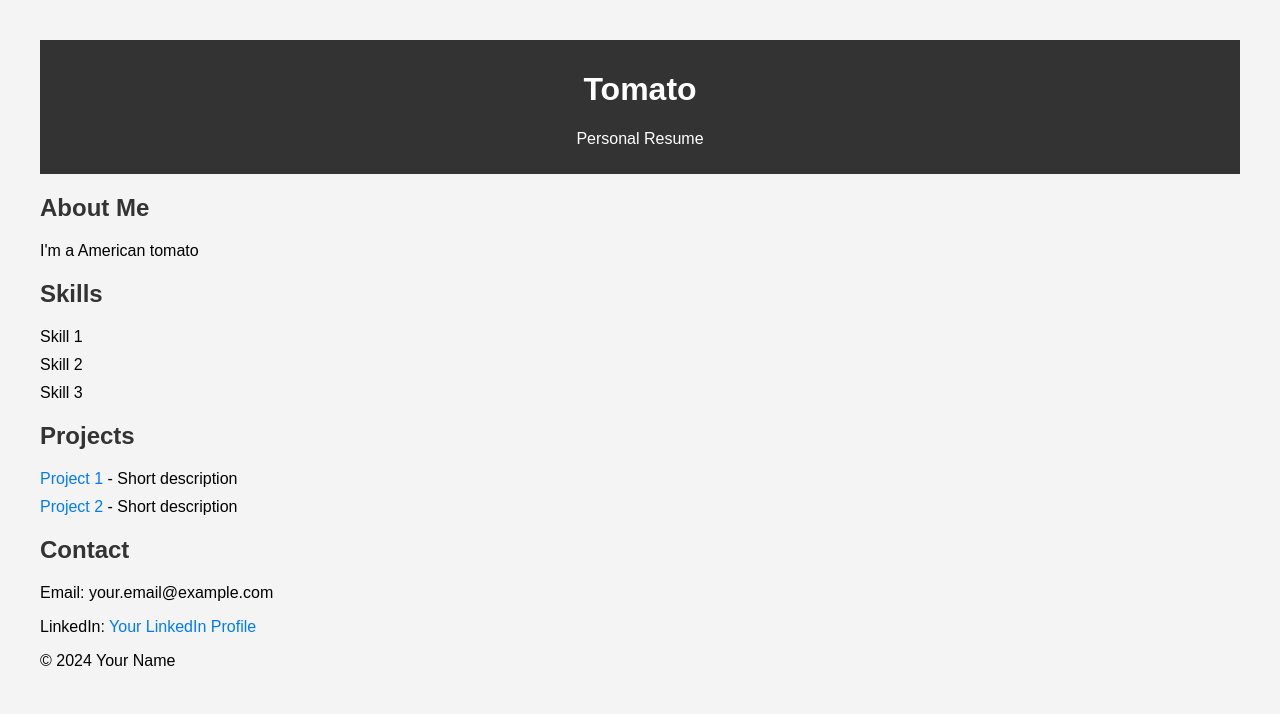
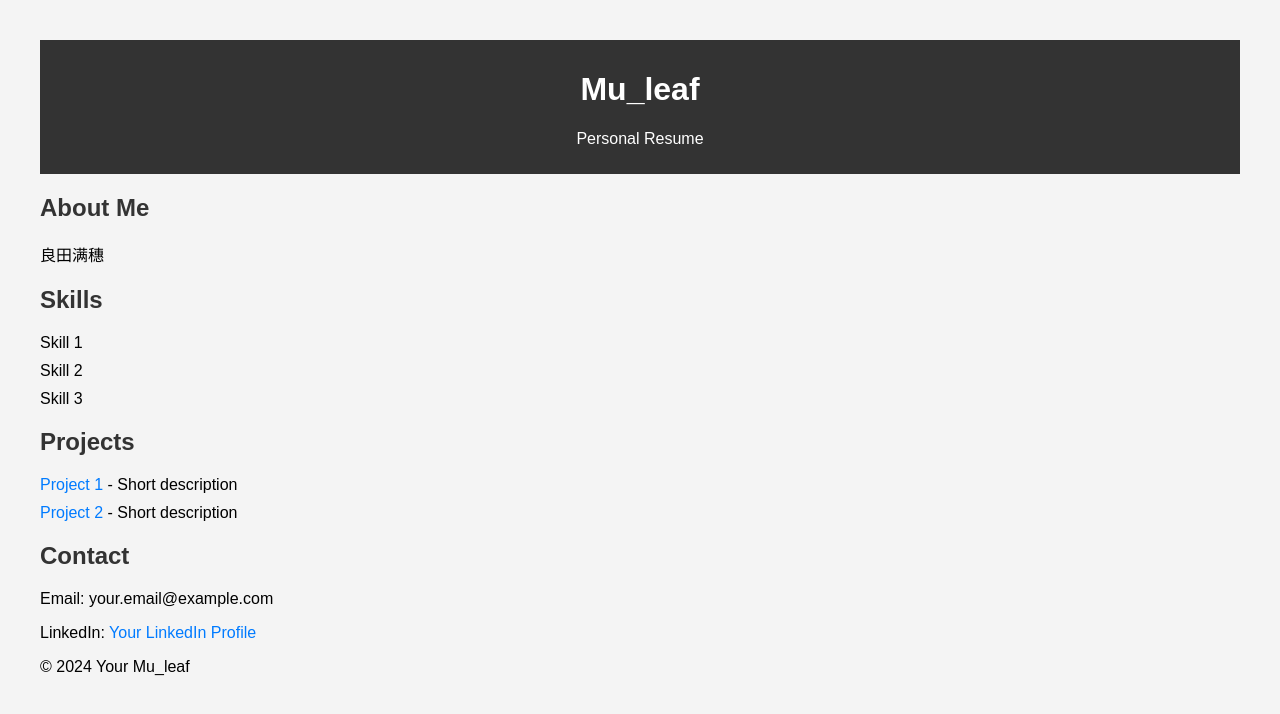
Before and after one commit to Muleaf/Muleaf.github.io, a plain HTML site: page index.html in a window 1280 px wide. Drawn offline with Linux system fonts and the light colour scheme.

Commit message:
index.html

```diff
--- a/index.html
+++ b/index.html
@@ -47,13 +47,13 @@
 <body>
 
     <header>
-        <h1>Tomato</h1>
+        <h1>Mu_leaf</h1>
         <p>Personal Resume</p>
     </header>
 
     <section>
         <h2>About Me</h2>
-        <p>I'm a American tomato</p>
+        <p>良田满穗</p>
     </section>
 
     <section>
@@ -84,7 +84,7 @@
     </section>
 
     <footer>
-        <p>&copy; 2024 Your Name</p>
+        <p>&copy; 2024 Your Mu_leaf</p>
     </footer>
 
 </body>
```
